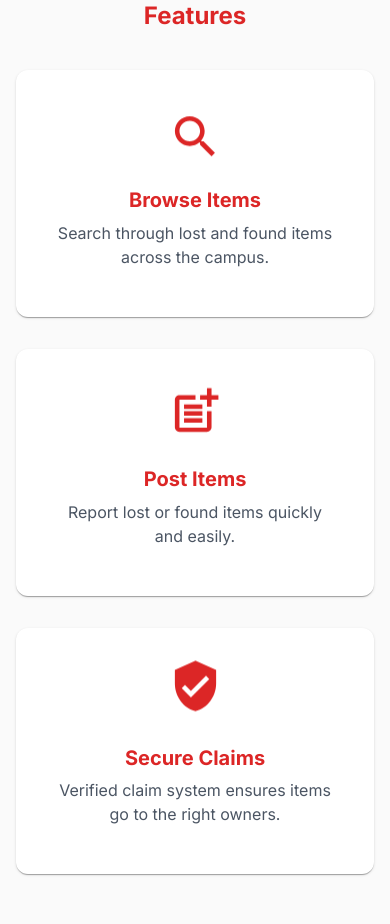
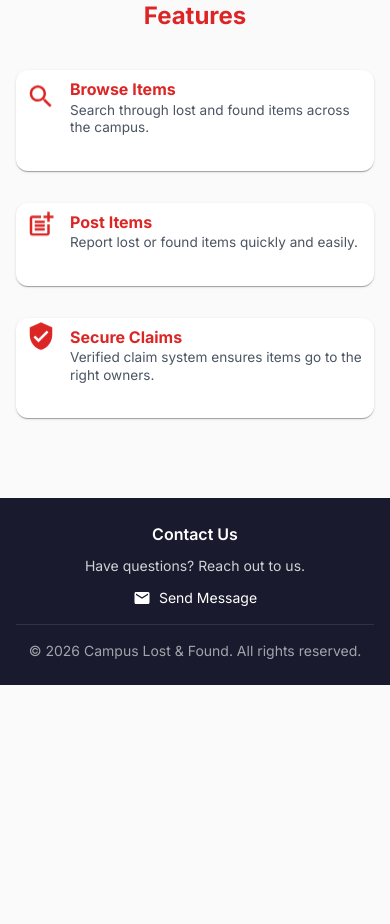
Before and after one commit to ynk1123/AMA_CLF, a React (Create React App) app in the folder portal-frontend/: page / in a window 390 px wide. Shown: the part 471-1395 px from the top of the page. After the commit the page ends 1156 px from the top, so only its background shows below. Built offline with nearby package versions, Linux system fonts and the light colour scheme; no server answers.

Commit message:
Updated portal-frontend/src/pages/Landing.js Features section to be mobile-compact

```diff
--- a/portal-frontend/src/pages/Landing.js
+++ b/portal-frontend/src/pages/Landing.js
@@ -186,47 +186,195 @@ const Landing = () => {
         </Typography>
         <Grid container spacing={4}>
           <Grid item xs={12} md={4}>
-            <Card className="card-hover fade-in stagger-1" sx={{ textAlign: 'center', p: 3, height: '100%' }}>
-              <CardContent>
-                <Box className="float" sx={{ mb: 2 }}>
-                  <SearchIcon sx={{ fontSize: 55, color: '#DC2626' }} />
+            <Card
+              className="card-hover fade-in stagger-1"
+              sx={{
+                height: '100%',
+                p: { xs: 1.25, sm: 2, md: 3 },
+              }}
+            >
+              <CardContent
+                sx={{
+                  p: 0,
+                  display: { xs: 'flex', md: 'block' },
+                  textAlign: { xs: 'left', md: 'center' },
+                  alignItems: { xs: 'flex-start', md: 'center' },
+                  gap: { xs: 1.25, md: 0 },
+                }}
+              >
+                <Box
+                  className="float"
+                  sx={{
+                    mb: { xs: 0, md: 2 },
+                    mr: { xs: 0.5, md: 0 },
+                    display: 'flex',
+                    justifyContent: { xs: 'flex-start', md: 'center' },
+                    alignItems: { xs: 'flex-start', md: 'center' },
+                  }}
+                >
+                  <SearchIcon
+                    sx={{
+                      fontSize: { xs: 30, sm: 34, md: 55 },
+                      color: '#DC2626',
+                      mt: { xs: '3px', md: 0 },
+                    }}
+                  />
                 </Box>
-                <Typography variant="h5" gutterBottom sx={{ fontWeight: 700, color: '#DC2626' }}>
+                <Box>
+                  <Typography
+                    variant="h5"
+                    gutterBottom
+                    sx={{
+                      fontWeight: 700,
+                      color: '#DC2626',
+                      mb: { xs: 0.25, md: undefined },
+                      fontSize: { xs: '1.0rem', sm: '1.1rem', md: undefined },
+                      lineHeight: 1.2,
+                    }}
+                  >
                     {t('feature1Title')}
                   </Typography>
-                <Typography variant="body1" color="text.secondary">
+                  <Typography
+                    variant="body1"
+                    color="text.secondary"
+                    sx={{
+                      fontSize: { xs: '0.85rem', sm: '0.95rem', md: undefined },
+                      lineHeight: 1.3,
+                    }}
+                  >
                     {t('feature1Desc')}
                   </Typography>
+                </Box>
               </CardContent>
             </Card>
           </Grid>
+
           <Grid item xs={12} md={4}>
-            <Card className="card-hover fade-in stagger-2" sx={{ textAlign: 'center', p: 3, height: '100%' }}>
-              <CardContent>
-                <Box className="float" style={{ animationDelay: '0.5s' }} sx={{ mb: 2 }}>
-                  <PostAddIcon sx={{ fontSize: 55, color: '#DC2626' }} />
+            <Card
+              className="card-hover fade-in stagger-2"
+              sx={{
+                height: '100%',
+                p: { xs: 1.25, sm: 2, md: 3 },
+              }}
+            >
+              <CardContent
+                sx={{
+                  p: 0,
+                  display: { xs: 'flex', md: 'block' },
+                  textAlign: { xs: 'left', md: 'center' },
+                  alignItems: { xs: 'flex-start', md: 'center' },
+                  gap: { xs: 1.25, md: 0 },
+                }}
+              >
+                <Box
+                  className="float"
+                  style={{ animationDelay: '0.5s' }}
+                  sx={{
+                    mb: { xs: 0, md: 2 },
+                    mr: { xs: 0.5, md: 0 },
+                    display: 'flex',
+                    justifyContent: { xs: 'flex-start', md: 'center' },
+                    alignItems: { xs: 'flex-start', md: 'center' },
+                  }}
+                >
+                  <PostAddIcon
+                    sx={{
+                      fontSize: { xs: 30, sm: 34, md: 55 },
+                      color: '#DC2626',
+                      mt: { xs: '3px', md: 0 },
+                    }}
+                  />
                 </Box>
-                <Typography variant="h5" gutterBottom sx={{ fontWeight: 700, color: '#DC2626' }}>
+                <Box>
+                  <Typography
+                    variant="h5"
+                    gutterBottom
+                    sx={{
+                      fontWeight: 700,
+                      color: '#DC2626',
+                      mb: { xs: 0.25, md: undefined },
+                      fontSize: { xs: '1.0rem', sm: '1.1rem', md: undefined },
+                      lineHeight: 1.2,
+                    }}
+                  >
                     {t('feature2Title')}
                   </Typography>
-                <Typography variant="body1" color="text.secondary">
+                  <Typography
+                    variant="body1"
+                    color="text.secondary"
+                    sx={{
+                      fontSize: { xs: '0.85rem', sm: '0.95rem', md: undefined },
+                      lineHeight: 1.3,
+                    }}
+                  >
                     {t('feature2Desc')}
                   </Typography>
+                </Box>
               </CardContent>
             </Card>
           </Grid>
+
           <Grid item xs={12} md={4}>
-            <Card className="card-hover fade-in stagger-3" sx={{ textAlign: 'center', p: 3, height: '100%' }}>
-              <CardContent>
-                <Box className="float" style={{ animationDelay: '1s' }} sx={{ mb: 2 }}>
-                  <VerifiedUserIcon sx={{ fontSize: 55, color: '#DC2626' }} />
+            <Card
+              className="card-hover fade-in stagger-3"
+              sx={{
+                height: '100%',
+                p: { xs: 1.25, sm: 2, md: 3 },
+              }}
+            >
+              <CardContent
+                sx={{
+                  p: 0,
+                  display: { xs: 'flex', md: 'block' },
+                  textAlign: { xs: 'left', md: 'center' },
+                  alignItems: { xs: 'flex-start', md: 'center' },
+                  gap: { xs: 1.25, md: 0 },
+                }}
+              >
+                <Box
+                  className="float"
+                  style={{ animationDelay: '1s' }}
+                  sx={{
+                    mb: { xs: 0, md: 2 },
+                    mr: { xs: 0.5, md: 0 },
+                    display: 'flex',
+                    justifyContent: { xs: 'flex-start', md: 'center' },
+                    alignItems: { xs: 'flex-start', md: 'center' },
+                  }}
+                >
+                  <VerifiedUserIcon
+                    sx={{
+                      fontSize: { xs: 30, sm: 34, md: 55 },
+                      color: '#DC2626',
+                      mt: { xs: '3px', md: 0 },
+                    }}
+                  />
                 </Box>
-                <Typography variant="h5" gutterBottom sx={{ fontWeight: 700, color: '#DC2626' }}>
+                <Box>
+                  <Typography
+                    variant="h5"
+                    gutterBottom
+                    sx={{
+                      fontWeight: 700,
+                      color: '#DC2626',
+                      mb: { xs: 0.25, md: undefined },
+                      fontSize: { xs: '1.0rem', sm: '1.1rem', md: undefined },
+                      lineHeight: 1.2,
+                    }}
+                  >
                     {t('feature3Title')}
                   </Typography>
-                <Typography variant="body1" color="text.secondary">
+                  <Typography
+                    variant="body1"
+                    color="text.secondary"
+                    sx={{
+                      fontSize: { xs: '0.85rem', sm: '0.95rem', md: undefined },
+                      lineHeight: 1.3,
+                    }}
+                  >
                     {t('feature3Desc')}
                   </Typography>
+                </Box>
               </CardContent>
             </Card>
           </Grid>
```
Also changed, not shown: portal-frontend/package.json (+14 -3 lines), 1 other file (tests, documents, lock files or other folders). Lines whose indentation alone changed are shown as unchanged.
